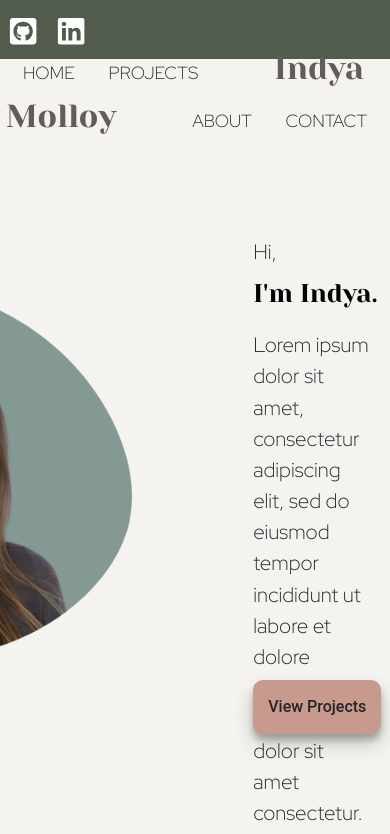
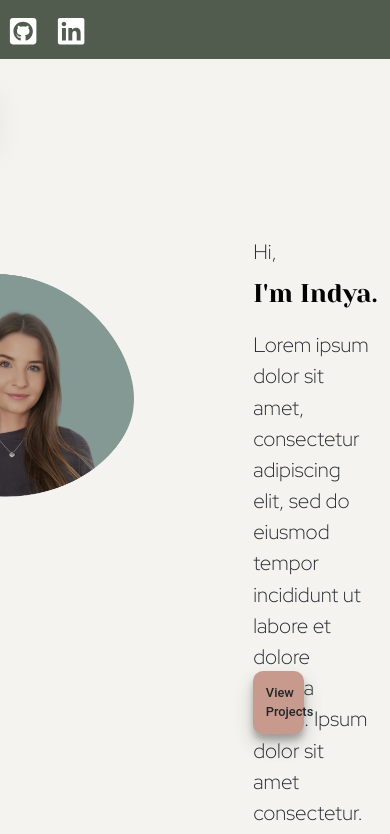
Before and after one commit to indyamolloy/Portfolio, a React (Create React App) app: page / in a window 390 px wide. Shown: the top 834 px of the page. Built offline with nearby package versions, Linux system fonts and the light colour scheme; a web font is replaced by a local one.

Commit message:
image and header responsive

```diff
--- a/src/components/Home/Home.js
+++ b/src/components/Home/Home.js
@@ -6,7 +6,7 @@ import { Link } from "react-scroll";
 function Home() {
   return (
     <div id="home" className={css.homeContainer}>
-      <div>
+      <div className={css.intro}>
         <p className={css.hi}>Hi,</p>
         <h1 className={css.name}>I'm Indya.</h1>
         <p className={css.description}>
--- a/src/components/Home/home.module.css
+++ b/src/components/Home/home.module.css
@@ -125,3 +125,16 @@
   bottom: -22vh;
   width: 100%;
 }
+
+@media screen and (max-width: 1070px) {
+  .img {
+    height: 30vh;
+  }
+
+  .projectsButton,
+  .downloadButton {
+    width: 13vw;
+    font-size: 0.8em;
+    padding: 1.5vh;
+  }
+}
--- a/src/components/Navbar/navbar.module.css
+++ b/src/components/Navbar/navbar.module.css
@@ -43,3 +43,18 @@
   color: rgb(100, 92, 92);
   margin-top: 3vh;
 }
+
+@media screen and (max-width: 800px) {
+  .navbarContainer {
+    position: fixed;
+    left: -100%;
+    top: 5rem;
+    flex-direction: column;
+    background-color: #fff;
+    width: 100%;
+    border-radius: 10px;
+    text-align: center;
+    transition: 0.3s;
+    box-shadow: 0 10px 27px rgba(0, 0, 0, 0.05);
+  }
+}
```
